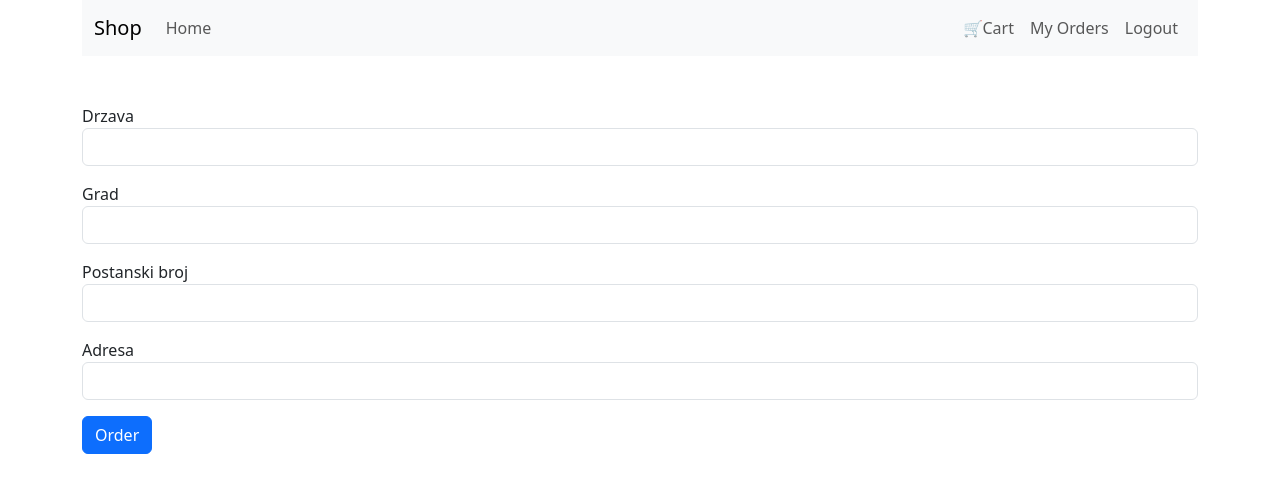
After one commit to Cmiljaa/E-commerce-shop, a PHP site: page /checkout.php in a window 1280 px wide. The commit adds this page. Shown: the top 493 px of the page. Run offline with PHP 8.4, Linux system fonts and the light colour scheme; the visitor is signed in with stand-in values (Sample User, id 1); tables that the repository leaves empty or names only in its code hold one stand-in row (values such as "Sample post").

Commit message:
Added checkout

```diff
--- /dev/null
+++ b/app/classes/Order.php
@@ -0,0 +1,21 @@
+<?php
+
+class Order extends Cart{
+
+    protected $conn;
+
+    public function __construct()
+    {
+        global $conn;
+
+        $this -> conn = $conn;
+    }
+
+    public function create(){
+        var_dump($this -> get_cart_items());
+
+    }
+
+
+
+}
--- a/cart.php
+++ b/cart.php
@@ -1,8 +1,12 @@
 <?php
 
 require_once 'inc/header.php';
-require_once 'app/config/config.php';
 require_once 'app/classes/Cart.php';
+
+if(!$user -> isLogged()){
+    header("Location: login.php");
+    exit();
+}
 
 $cart = new Cart();
 
--- /dev/null
+++ b/checkout.php
@@ -0,0 +1,45 @@
+<?php
+
+require_once 'inc/header.php';
+require_once 'app/classes/Cart.php';
+require_once 'app/classes/Order.php';
+
+if(!$user -> isLogged()){
+    header("Location: login.php");
+    exit();
+}
+
+$cart = new Cart();
+
+$cart_items = $cart -> get_cart_items();
+
+if($_SERVER['REQUEST_METHOD'] == 'POST'){
+
+    $order = new Order();
+    $order = $order -> create($cart_items);
+
+}
+
+?>
+
+<form method="POST" action="">
+    <div class="form-group mb-3">
+        <label for="country">Drzava</label>
+        <input type="text" class="form-control" id="country" name="country" required>
+    </div>
+    <div class="form-group mb-3">
+        <label for="city">Grad</label>
+        <input type="text" class="form-control" id="city" name="city" required>
+    </div>
+    <div class="form-group mb-3">
+        <label for="zip">Postanski broj</label>
+        <input type="text" class="form-control" id="zip" name="zip" required>
+    </div>
+    <div class="form-group mb-3">
+        <label for="address">Adresa</label>
+        <input type="text" class="form-control" id="address" name="address" required>
+    </div>
+    <button type="submit" class="btn btn-primary">Order</button>
+</form>
+
+<?php require_once 'inc/footer.php'; ?>
--- a/index.php
+++ b/index.php
@@ -1,6 +1,12 @@
 <?php
 require_once 'inc/header.php';
 require_once 'app/classes/Product.php';
+require_once 'app/classes/User.php';
+
+if(!$user -> isLogged()){
+    header("Location: login.php");
+    exit();
+}
 
 $products = new Product();
 
--- a/register.php
+++ b/register.php
@@ -8,6 +8,8 @@ if($_SERVER['REQUEST_METHOD'] == 'POST'){
     $email = $_POST['email'];
     $password = $_POST['password'];
 
+    $user = new User();
+
     $created = $user -> create($name, $username, $email, $password);
 }
 
@@ -17,7 +19,7 @@ if($_SERVER['REQUEST_METHOD'] == 'POST'){
 
     <h1 class="mt-5 mb-3">Register</h1>
 
-    <form method="post" action="">
+    <form method="POST" action="">
         <div class="form-group mb-3">
             <label for="name" class="form-label">Name</label>
             <input type="text" class="form-control" id="name" name="name" required>
```
